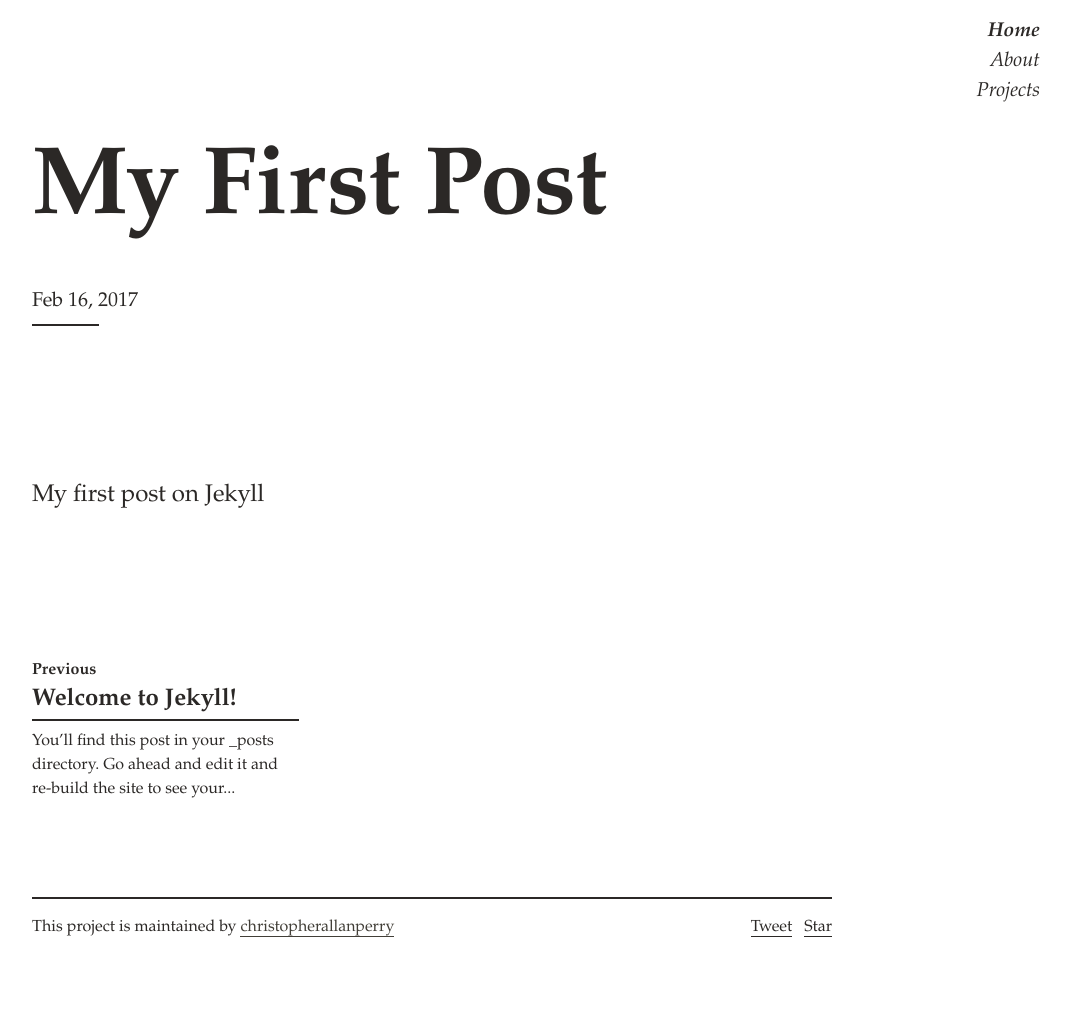
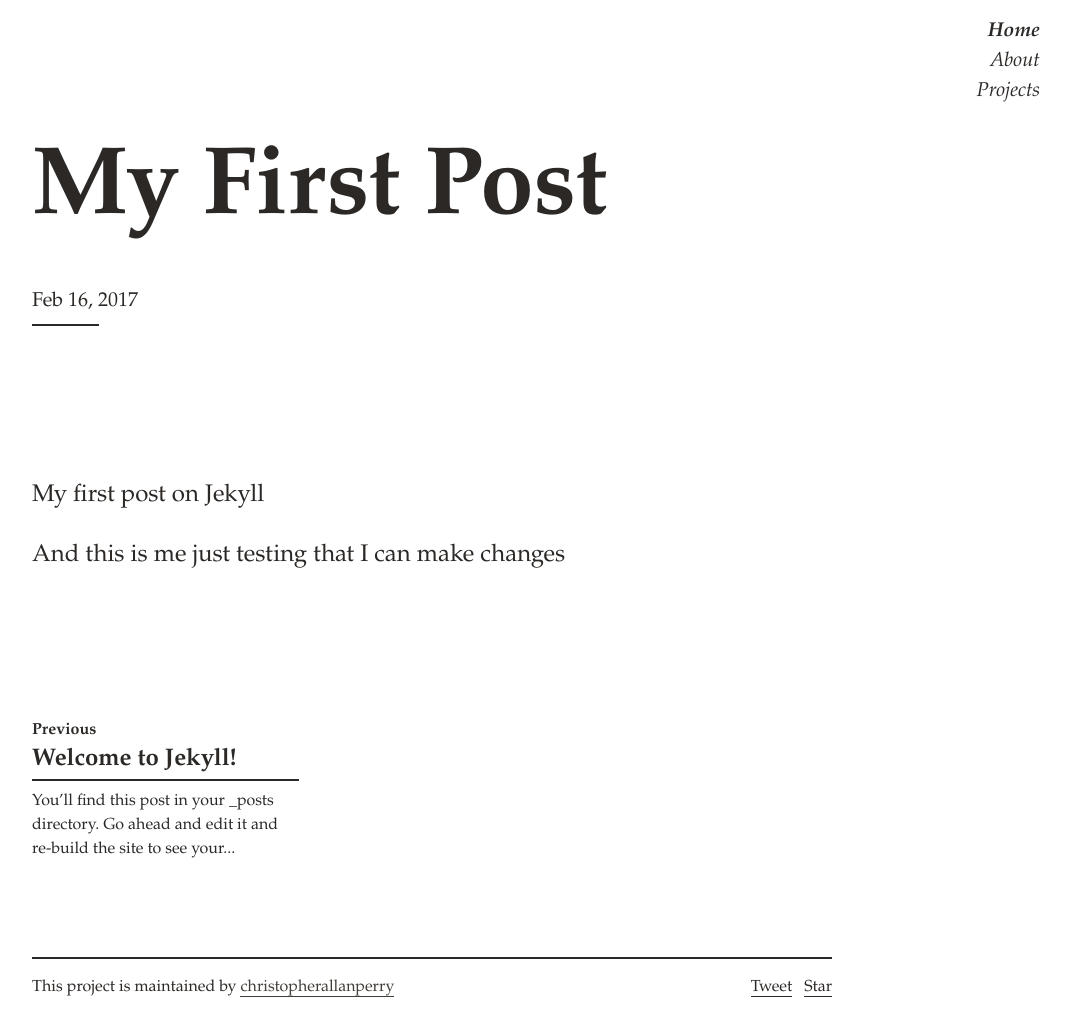
Before and after one commit to christopherallanperry/christopherallanperry.github.io, a Jekyll site: the page built from _posts/2017-02-16-my-first-post.markdown, in a window 1280 px wide. Shown: the whole page, without its empty margins (208-1279 px from the left). Built offline with Jekyll 4.4.1, drawn with Linux system fonts in a browser that asks for light colours; comment, search, counter and statistics services are not loaded; before the commit the page ends 955 px from its top, so only the background shows below that.

Commit message:
Testing Jekyll build process

```diff
--- a/_posts/2017-02-16-my-first-post.markdown
+++ b/_posts/2017-02-16-my-first-post.markdown
@@ -5,3 +5,5 @@ date:   2017-02-16 10:15:00 +0000
 categories: jekyll update
 ---
 My first post on Jekyll
+
+And this is me just testing that I can make changes
```
